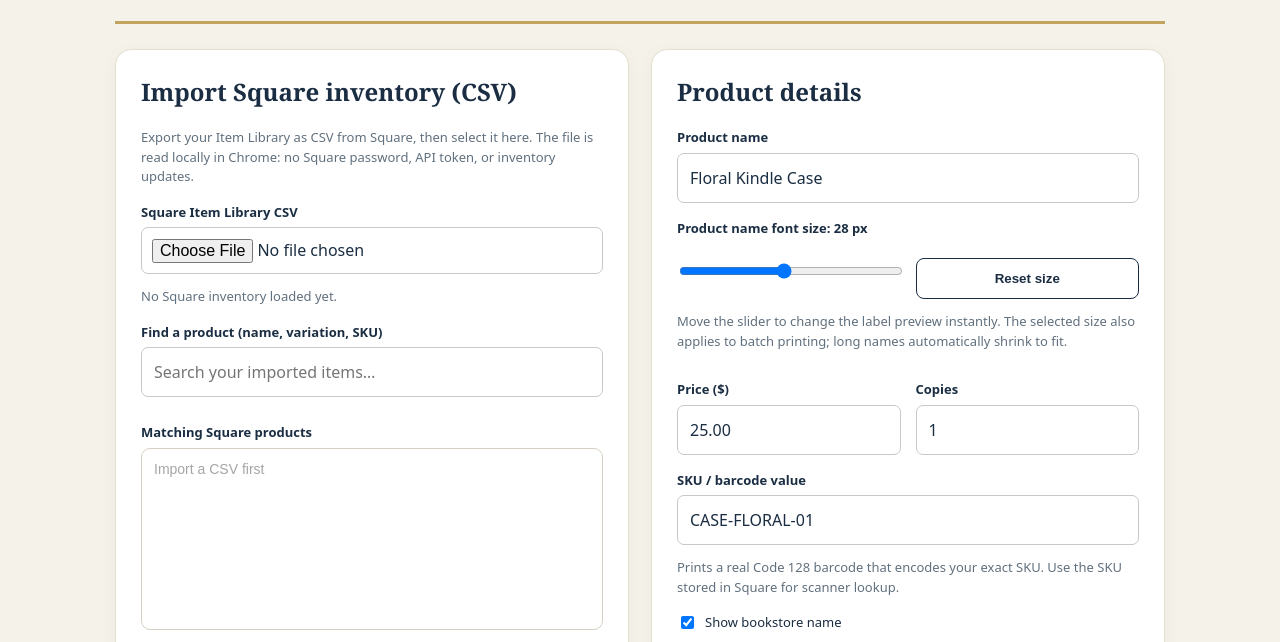
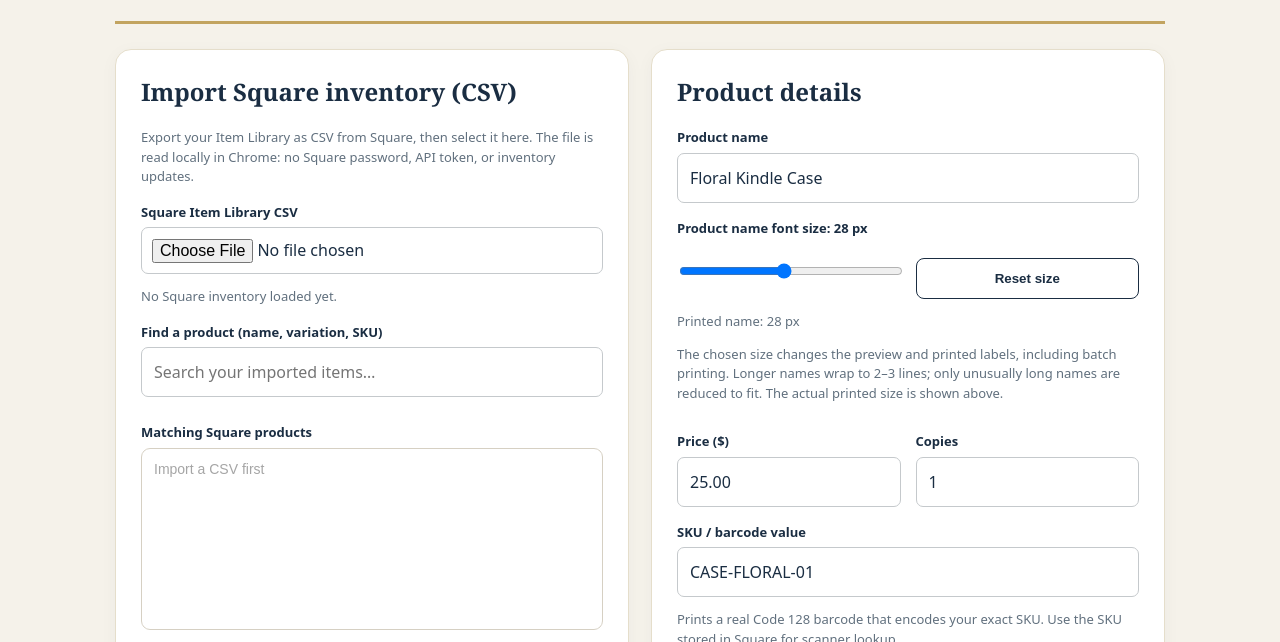
Before and after one commit to akselay818/shadows-dymo-labels, a website built with Vite: page index.html in a window 1280 px wide. Shown: the part 156-798 px from the top of the page. Built offline with nearby package versions, Linux system fonts and the light colour scheme; what jsbarcode would draw is missing.

Commit message:
Add files via upload

```diff
--- a/index.html
+++ b/index.html
@@ -13,7 +13,7 @@
 </section><section class="panel"><h2>Product details</h2><label for="name">Product name</label><input id="name" maxlength="100" value="Floral Kindle Case"/>
 <div class="font-control"><label for="nameFontSize">Product name font size: <output id="nameFontValue" for="nameFontSize">28</output> px</label>
 <div class="twocol"><input id="nameFontSize" type="range" min="16" max="42" value="28" step="1" aria-describedby="nameFontHelp"/><button id="resetNameFont" type="button" class="outline">Reset size</button></div>
-<p id="nameFontHelp" class="hint">Move the slider to change the label preview instantly. The selected size also applies to batch printing; long names automatically shrink to fit.</p></div>
+<p id="nameFontActual" class="hint" role="status" aria-live="polite">Printed name: 28 px</p><p id="nameFontHelp" class="hint">The chosen size changes the preview and printed labels, including batch printing. Longer names wrap to 2–3 lines; only unusually long names are reduced to fit. The actual printed size is shown above.</p></div>
 <div class="twocol"><div><label for="price">Price ($)</label><input id="price" type="number" min="0" step="0.01" value="25.00"/></div><div><label for="qty">Copies</label><input id="qty" type="number" min="1" max="20" step="1" value="1"/></div></div>
 <label for="sku">SKU / barcode value</label><input id="sku" maxlength="32" value="CASE-FLORAL-01"/><p class="hint">Prints a real Code 128 barcode that encodes your exact SKU. Use the SKU stored in Square for scanner lookup.</p>
 <label class="check"><input id="brand" type="checkbox" checked/> Show bookstore name</label>
```
